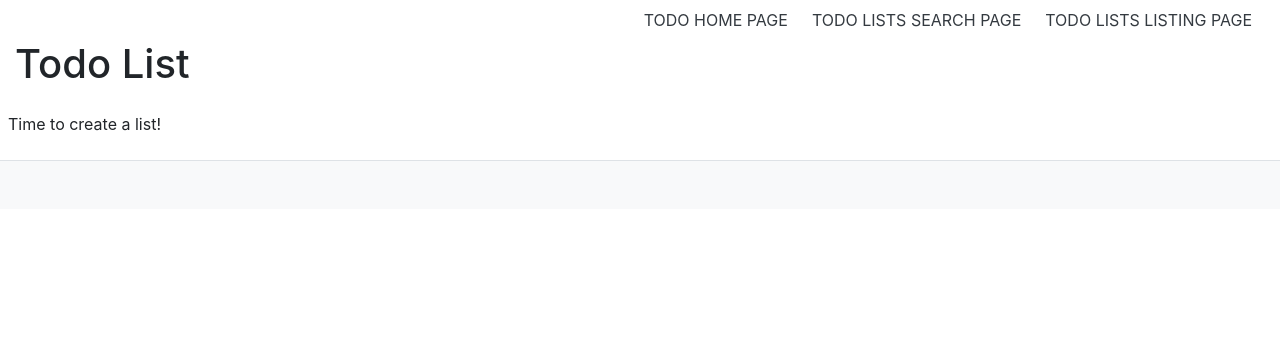
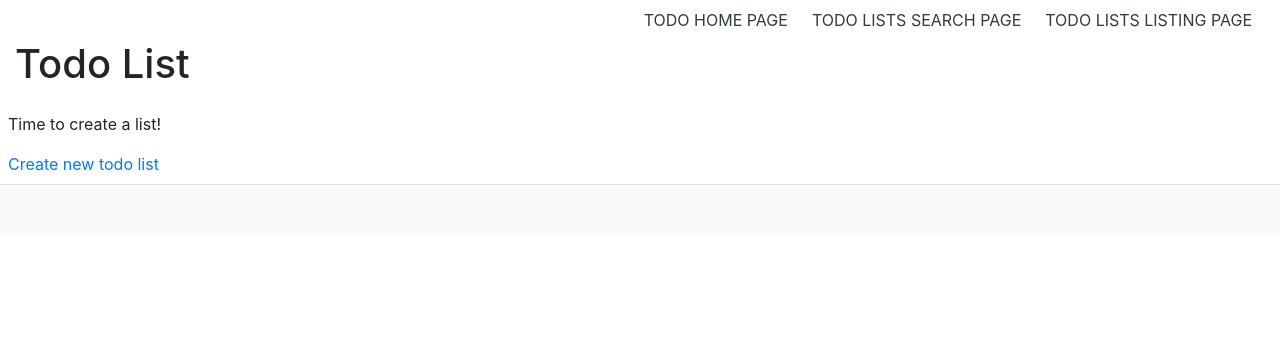
Before and after one commit to felipe-lee/gcbv_demo, a Django app: template todo/templates/todo/home.html in a window 1280 px wide. Shown: the top 364 px of the page. Run offline with Django 3.2, Linux system fonts and the light colour scheme; the template is opened without the code that fills it, so the values that code supplies are empty; some libraries are stand-ins or nearby versions.

Commit message:
Add link to create todo lists to home page

```diff
--- a/todo/templates/todo/home.html
+++ b/todo/templates/todo/home.html
@@ -4,4 +4,5 @@
   <p>
     Time to create a list!
   </p>
+  <a href="{% url 'todo:create_todo_list' %}" title="go to page to create new todo list">Create new todo list</a>
 {% endblock content %}
```
